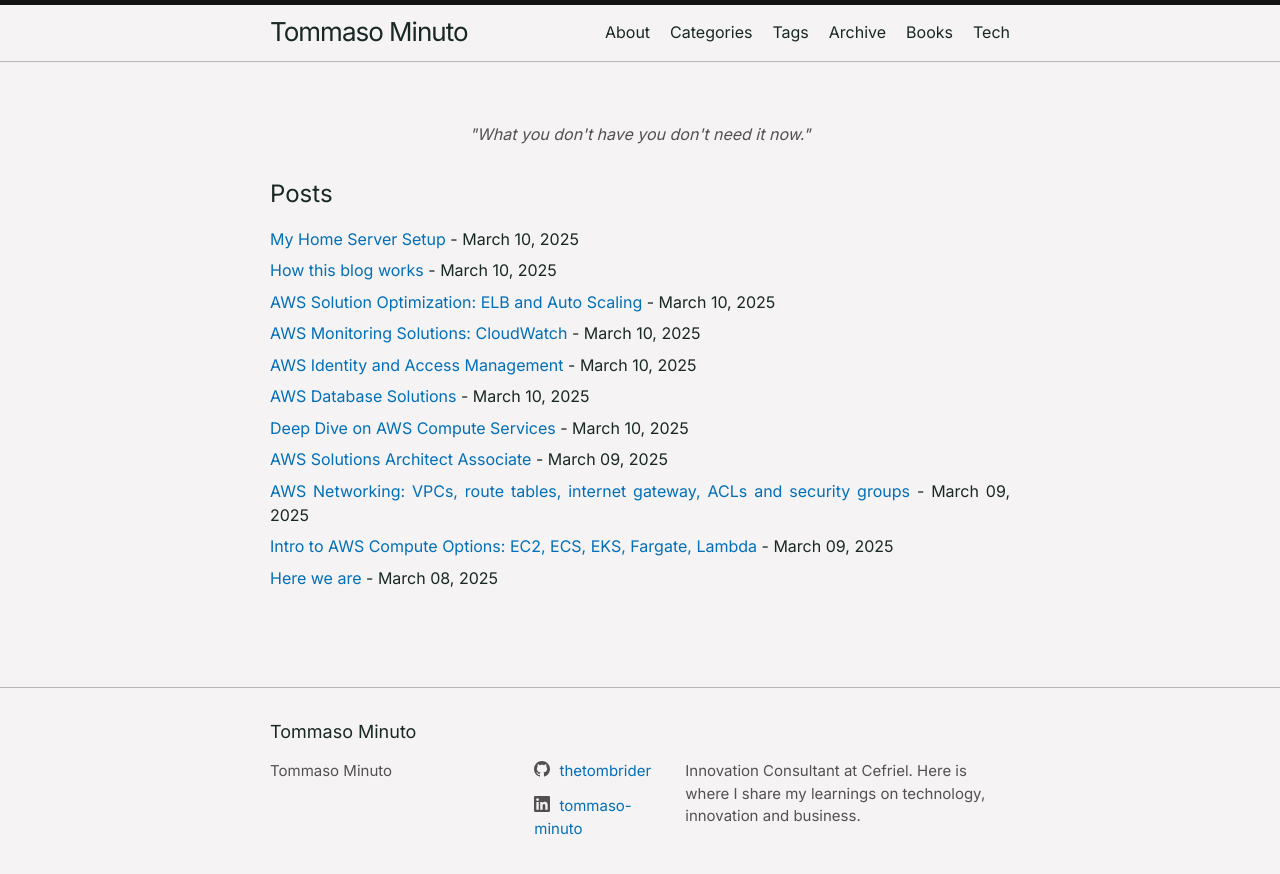
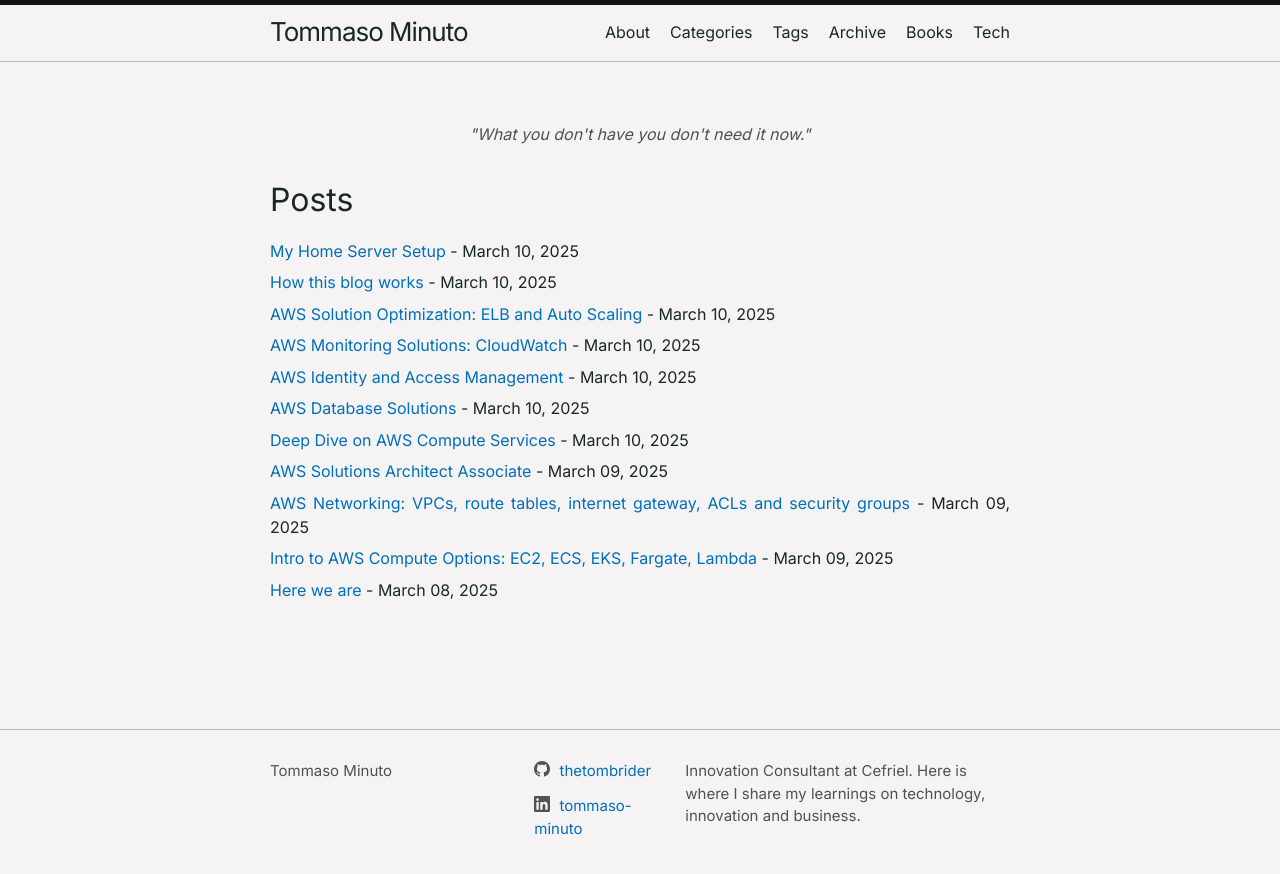
Before and after one commit to thetombrider/blog.thetombrider.xyz, a Jekyll site: the page built from index.md, in a window 1280 px wide. Shown: the top 874 px of the page. Built offline with Jekyll 4.4.1, drawn with Linux system fonts in a browser that asks for light colours.

Commit message:
minor ui change

```diff
--- a/_includes/footer.html
+++ b/_includes/footer.html
@@ -2,8 +2,6 @@
   <data class="u-url" href="{{ "/" | relative_url }}"></data>
 
   <div class="wrapper">
-
-    <h2 class="footer-heading">{{ site.title | escape }}</h2>
 
     <div class="footer-col-wrapper">
       <div class="footer-col footer-col-1">
--- a/_layouts/home.html
+++ b/_layouts/home.html
@@ -14,7 +14,7 @@ layout: default
 
   {{ content }}
 
-  <h2>Posts</h2>
+  <h1>Posts</h1>
   <ul class="post-list">
     {% for post in site.posts %}
       <li>
```
